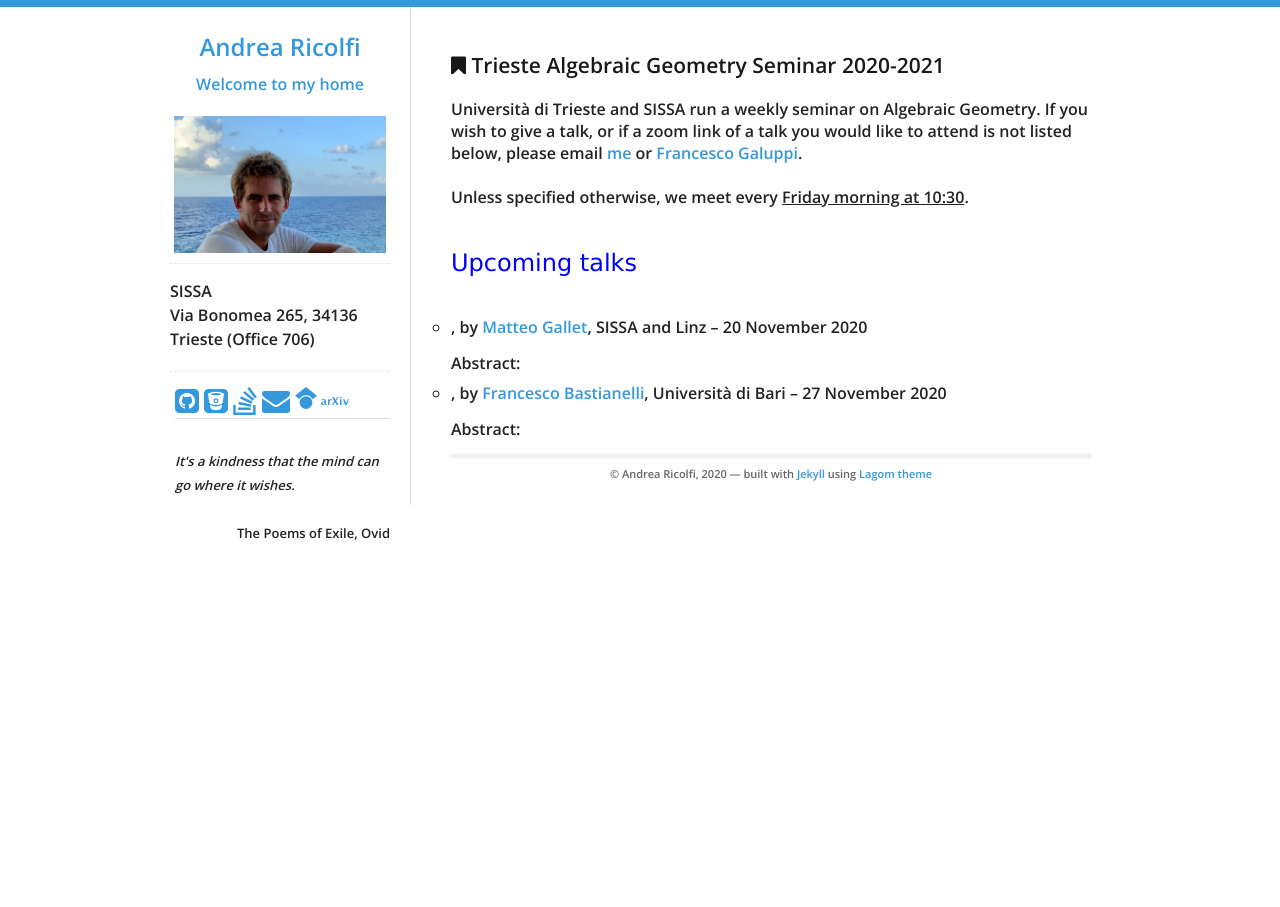
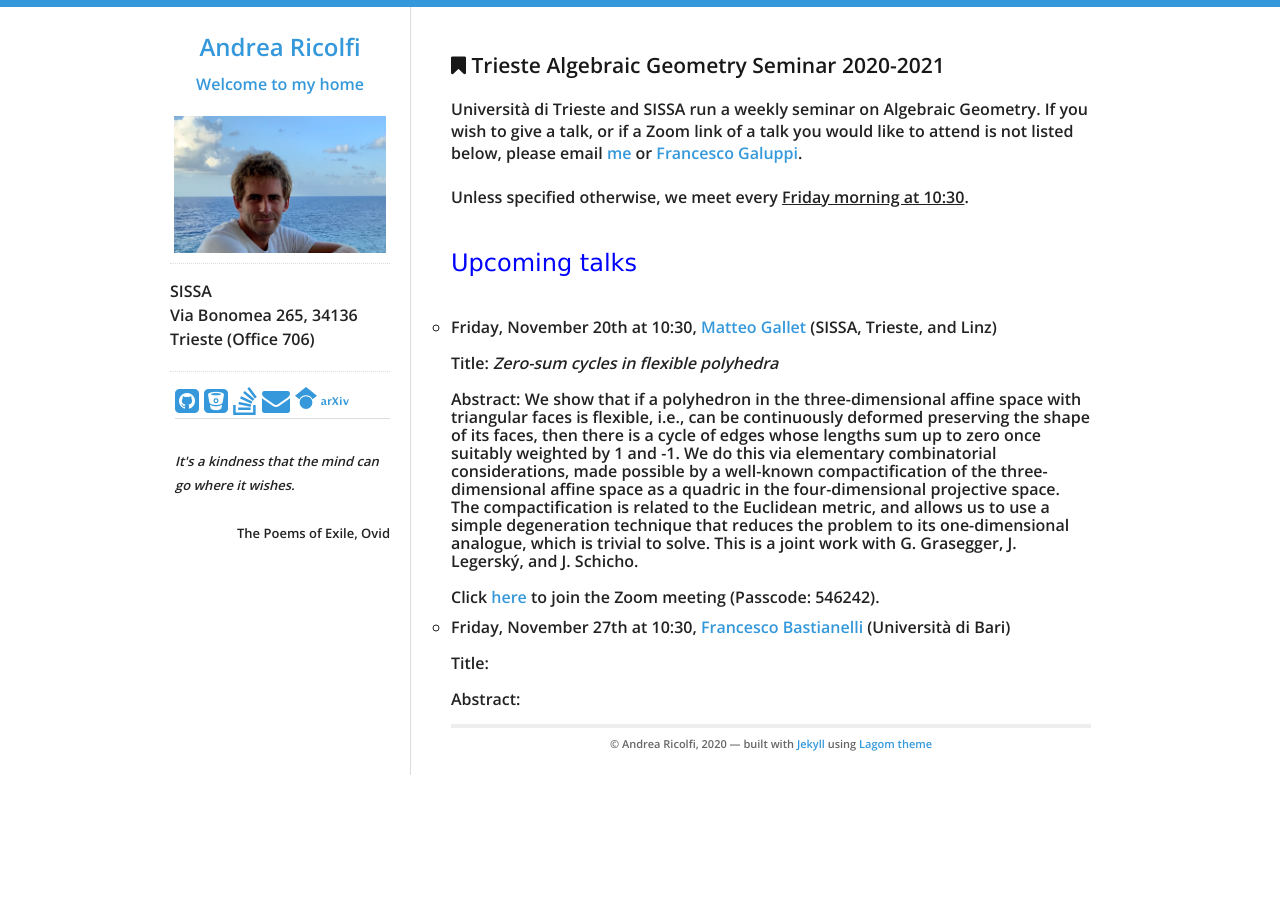
Before and after one commit to atricolfi/atricolfi.github.io, a Jekyll site: the page built from AGseminar.html, in a window 1280 px wide. Built offline with Jekyll 4.4.1, drawn with Linux system fonts in a browser that asks for light colours.

Commit message:
Update AGseminar.html

```diff
--- a/AGseminar.html
+++ b/AGseminar.html
@@ -8,7 +8,7 @@ title: Blog Posts
 <p>
 
 Università di Trieste and SISSA run a weekly seminar on Algebraic Geometry. If you wish to give a talk,
-or if a zoom link of a talk you would like to attend is not listed below,
+or if a Zoom link of a talk you would like to attend is not listed below,
 please email <a href = "mailto: aricolfi@sissa.it">me</a> or <a href = "mailto: fgaluppi@units.it">Francesco Galuppi</a>.
   <br>
   <br>
@@ -24,12 +24,27 @@ Upcoming talks
   <br>
 
   <ul style="list-style-type:circle">
-    <li><em> </em>, by <a href="http://matteogallet.altervista.org/main/">Matteo Gallet</a>, SISSA and Linz &ndash; 20 November 2020
+    <li> Friday, November 20th at 10:30, <a href="http://matteogallet.altervista.org/main/">Matteo Gallet</a> (SISSA, Trieste, and Linz)
       <br>
       <br>
-    Abstract:
+      Title: <em>Zero-sum cycles in flexible polyhedra</em>
+      <br>
+      <br>
+    Abstract:  We show that if a polyhedron in the three-dimensional affine space with triangular faces is flexible,
+      i.e., can be continuously deformed preserving the shape of its faces, then there is a cycle of edges whose
+      lengths sum up to zero once suitably weighted by 1 and -1. We do this via elementary combinatorial considerations,
+      made possible by a well-known compactification of the three-dimensional affine space as a quadric in the
+      four-dimensional projective space. The compactification is related to the Euclidean metric, and allows us
+      to use a simple degeneration technique that reduces the problem to its one-dimensional analogue, which is trivial
+      to solve. This is a joint work with G. Grasegger, J. Legerský, and J. Schicho.
+      <br>
+      <br>
+      Click <a href="https://us02web.zoom.us/j/87558542429?pwd=TUVUYUJDcG1VSE11a2V4ZDh5anJPQT09">here</a> to join the Zoom meeting (Passcode: 546242).
       </li>
-    <li><em> </em>, by <a href="https://sites.google.com/site/francescobastianelli/home">Francesco Bastianelli</a>, Università di Bari &ndash; 27 November 2020
+    <li> Friday, November 27th at 10:30, <a href="https://sites.google.com/site/francescobastianelli/home">Francesco Bastianelli</a> (Università di Bari)
+      <br>
+      <br>
+    Title:
       <br>
       <br>
     Abstract:
```
